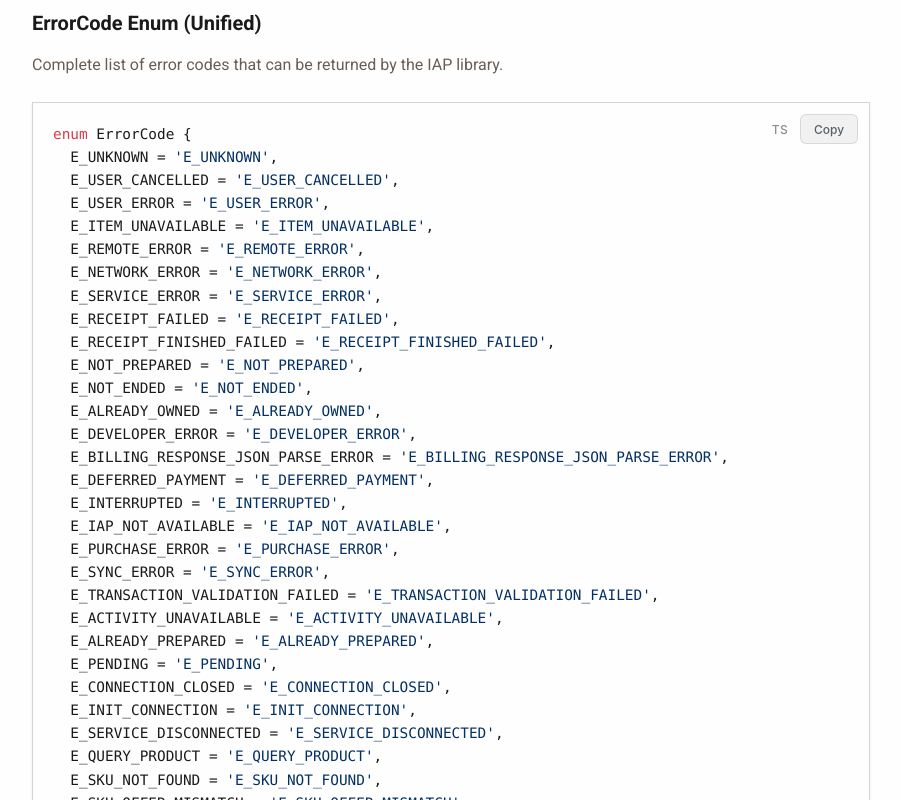
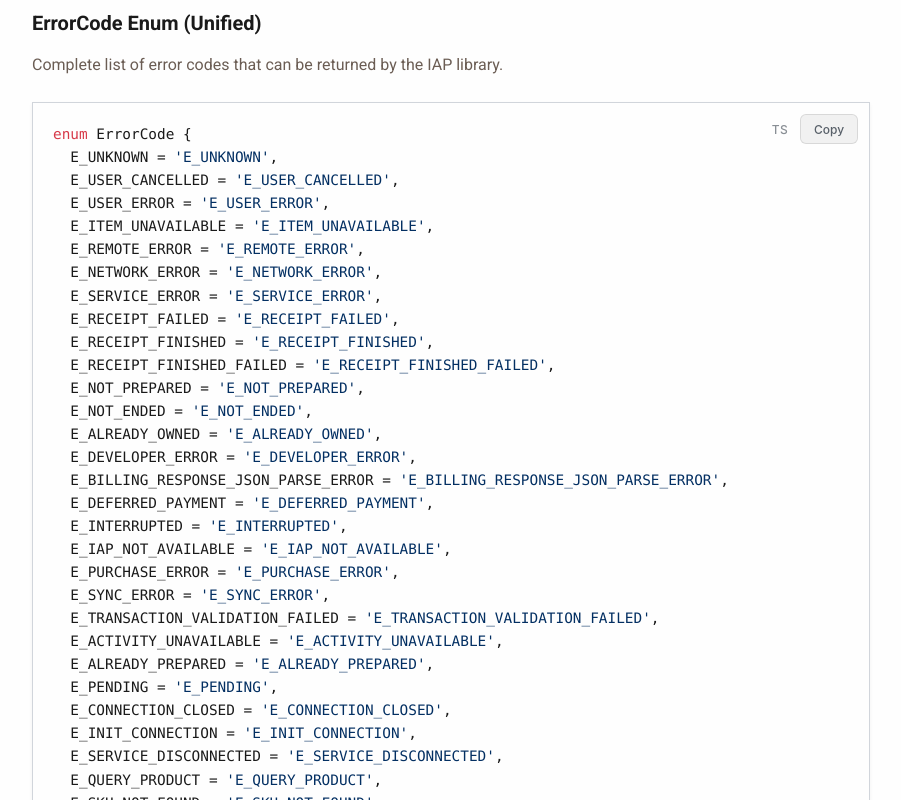
Before and after one commit to hyodotdev/openiap, a React (Vite) app: page /docs/errors in a window 1280 px wide. Shown: the part 4280-5080 px from the top of the page, without its empty margins (338-1239 px from the left). Built offline with nearby package versions, Linux system fonts and the light colour scheme.

Commit message:
chore: add missing E_RECEIPT_FINISHED error

```diff
--- a/src/pages/docs/errors.tsx
+++ b/src/pages/docs/errors.tsx
@@ -479,6 +479,7 @@ function Errors() {
   E_NETWORK_ERROR = 'E_NETWORK_ERROR',
   E_SERVICE_ERROR = 'E_SERVICE_ERROR',
   E_RECEIPT_FAILED = 'E_RECEIPT_FAILED',
+  E_RECEIPT_FINISHED = 'E_RECEIPT_FINISHED',
   E_RECEIPT_FINISHED_FAILED = 'E_RECEIPT_FINISHED_FAILED',
   E_NOT_PREPARED = 'E_NOT_PREPARED',
   E_NOT_ENDED = 'E_NOT_ENDED',
```
Also changed, not shown: 1 other file (tests, documents, lock files or other folders).
